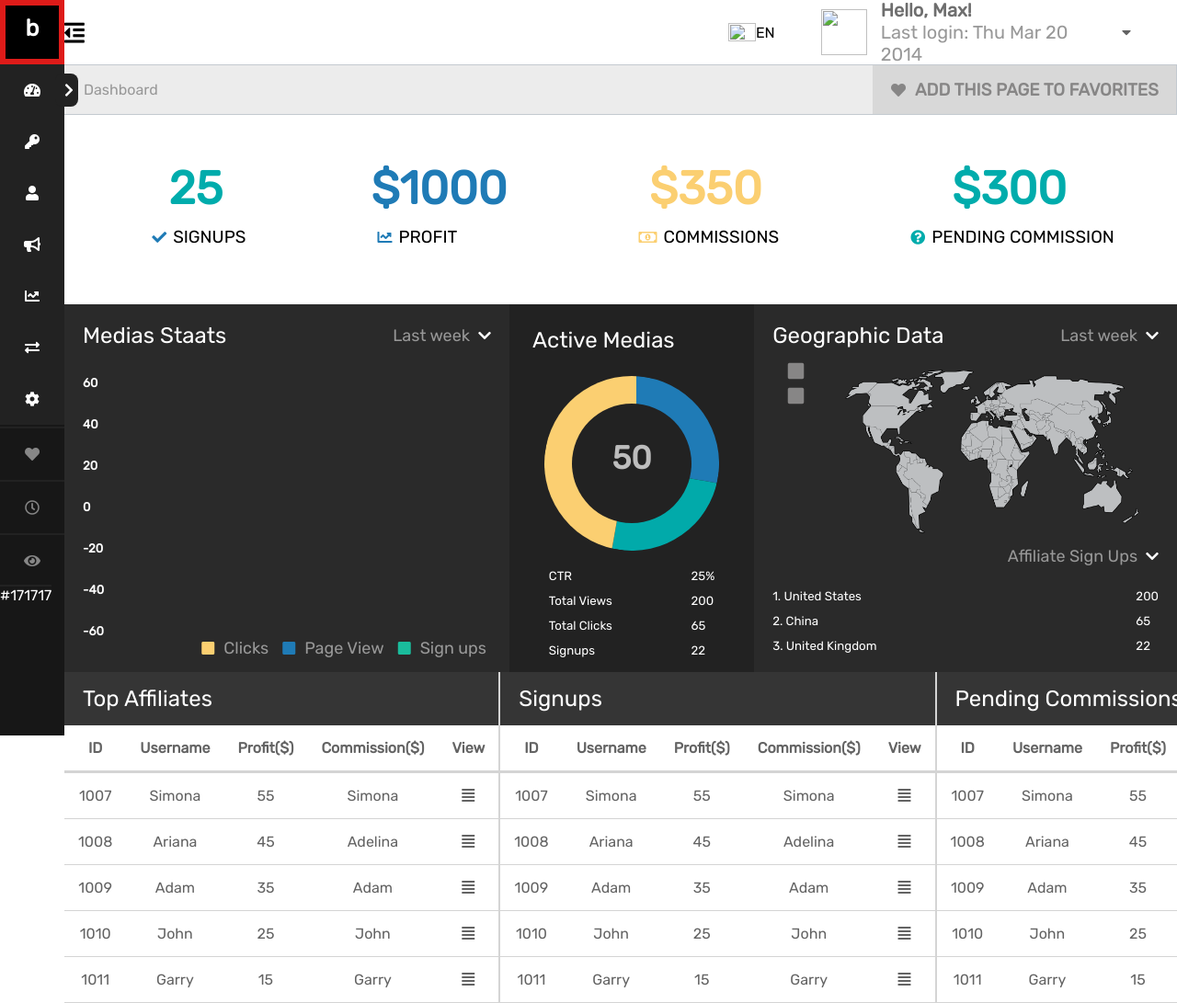
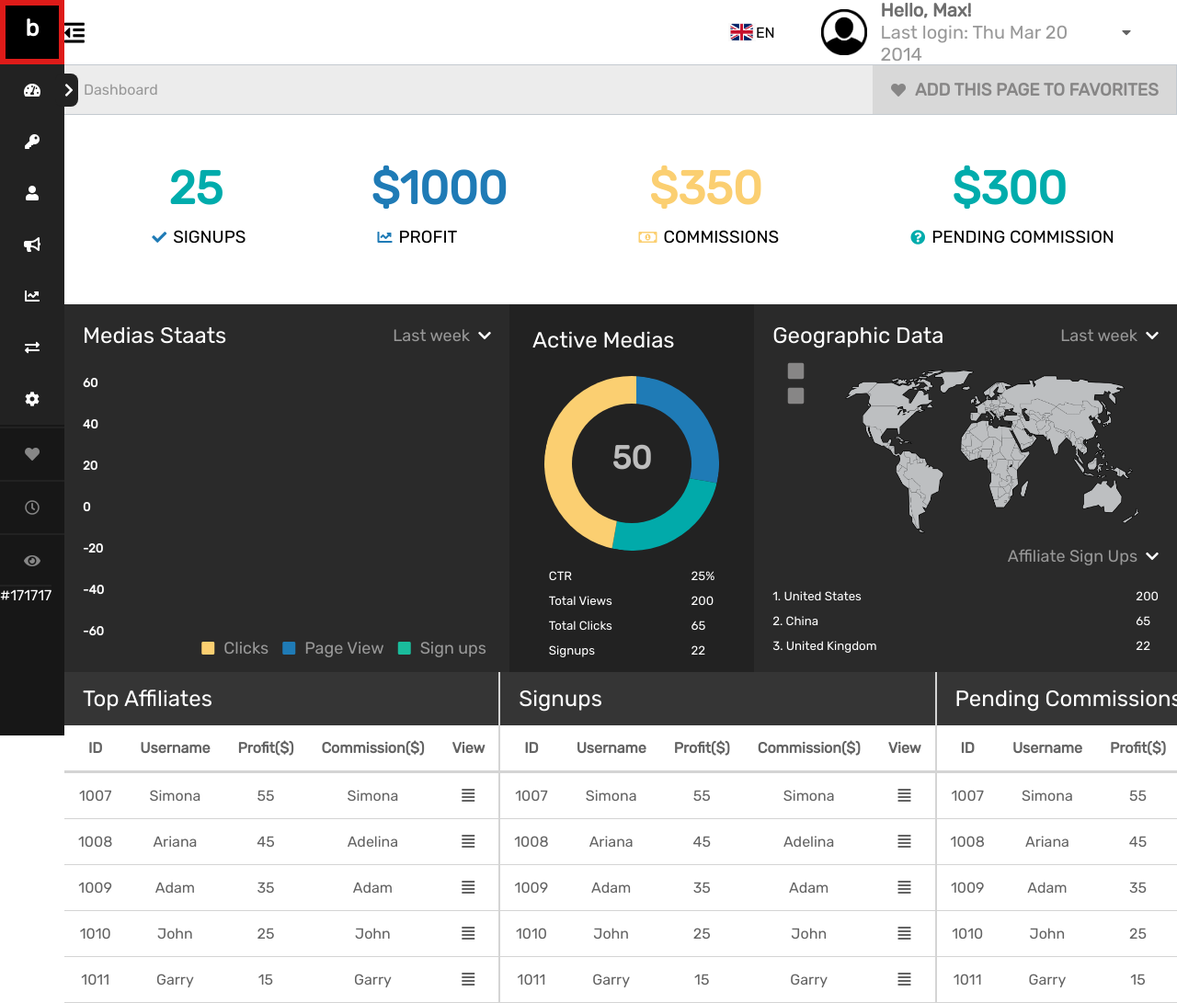
Before and after one commit to Aram2022/Aram2022.github.io, a plain HTML site: page index.html in a window 1280 px wide. Shown: the top 1091 px of the page at 92% size. Drawn offline with Linux system fonts and the light colour scheme; files whose address does not match are found by name.

Commit message:
Update index.html

```diff
--- a/index.html
+++ b/index.html
@@ -15,11 +15,11 @@
     <header>
         <i class="fas fa-outdent"></i>
         <div class="lang">
-            <img src="/img/flag.png" alt="">
+            <img src="flag.png" alt="">
             <span>EN</span>
         </div>
         <div class="user">
-            <img src="/img/user.png" alt="">
+            <img src="user.png" alt="">
             <div class="login">
                 <h2>Hello, Max!</h2>
                 <p>Last login: Thu Mar 20 2014</p>
```
